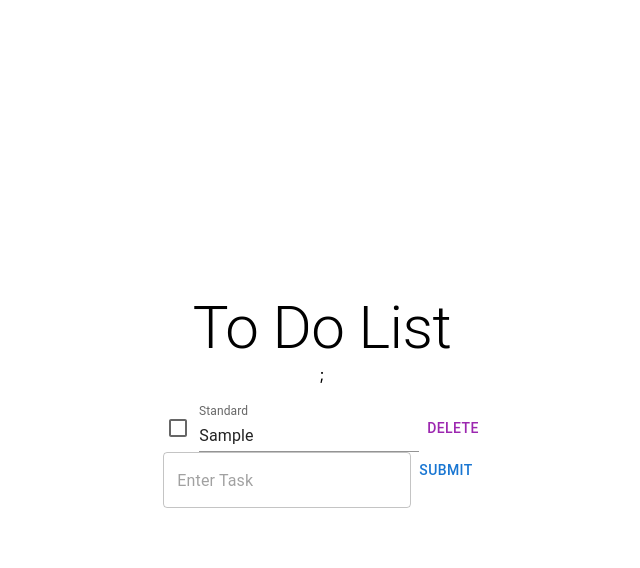
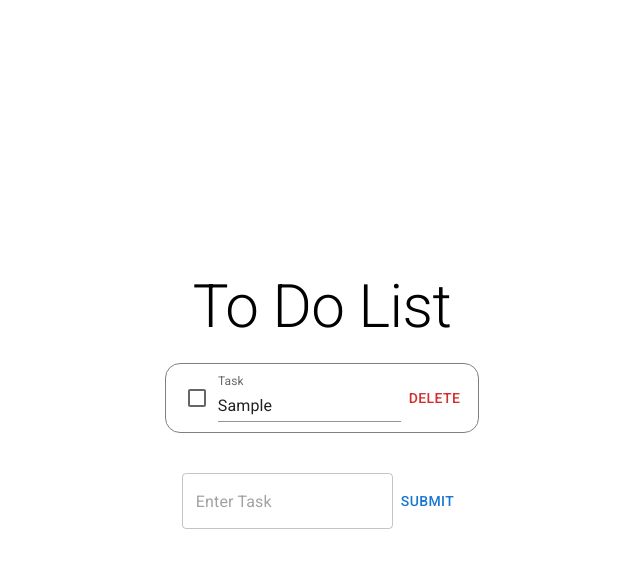
Before and after one commit to akhilesh-sivaganesan/react-todo, a React (Create React App) app: page / in a window 1280 px wide. Both pictures are taken after typing "Sample" into the empty fields and a click on the button "SUBMIT". Shown: the top 568 px of the page, without its empty margins (318-958 px from the left). Built offline with nearby package versions, Linux system fonts and the light colour scheme.

Commit message:
Styles changes 2: fixed checkbox color, delete button, spacing, and typography import

```diff
--- a/src/App.css
+++ b/src/App.css
@@ -1,9 +1,13 @@
 .task {
   display: flex;
   flex-direction: row;
-  align-items: left;
+  align-items: center;
+  justify-content: space-around;
   max-width: 500px;
-  margin-top: 20px;
+  border-radius: 15px;
+  margin: 20px;
+  border: 1px solid gray;
+  padding: 10px;
 }
 
 .col {
@@ -14,3 +18,14 @@
   width: 100vw;
   height: 100vh;
 }
+
+.task-group {
+  margin-bottom: 20px;
+}
+
+.row {
+  display: flex;
+  flex-direction: row;
+  align-items: center;
+  justify-content: space-between;
+}
--- a/src/App.js
+++ b/src/App.js
@@ -2,6 +2,11 @@ import React, {Component} from 'react';
 import TaskForm from './components/TaskForm.js';
 import Task from './components/Task.js';
 import Typography from "@mui/material/Typography";
+import '@fontsource/roboto/300.css';
+import '@fontsource/roboto/400.css';
+import '@fontsource/roboto/500.css';
+import '@fontsource/roboto/700.css';
+
 
 class App extends Component {
   constructor(props) {
@@ -65,10 +70,12 @@ class App extends Component {
     );
       return (
       <div class="col">
-          <Typography variant="h2" component="h2">
+          <Typography variant="h2" component="h1">
             To Do List
-          </Typography>;
+          </Typography>
+          <div class="task-group">
           {todoItems}
+          </div>
           <TaskForm parentCallback={this.handleCallback}/>
       </div>
     );
--- a/src/components/Task.js
+++ b/src/components/Task.js
@@ -25,9 +25,9 @@ class Task extends Component {
     render() {
         return (
             <div class="task">
-                <Checkbox onClick={this.handleStatusChange}/>
-                <TextField id="standard-basic" label="Standard" variant="standard" defaultValue={this.props.todoObj.taskName} onChange={this.handleTaskChange}/>
-                <Button color="secondary" onClick={this.handleDeletion}>Delete</Button>
+                <Checkbox color="success" onClick={this.handleStatusChange}/>
+                <TextField id="standard-basic" label="Task" variant="standard" defaultValue={this.props.todoObj.taskName} onChange={this.handleTaskChange}/>
+                <Button color="error" onClick={this.handleDeletion}>Delete</Button>
             </div>
         );
     }
--- a/src/components/TaskForm.js
+++ b/src/components/TaskForm.js
@@ -34,7 +34,7 @@ class TaskForm extends Component {
     render() {
         return (
             <div>
-                <form onSubmit={this.handleSubmit}>
+                <form class="row" onSubmit={this.handleSubmit}>
                     <TextField id="taskInput" type="text" placeholder="Enter Task" defaultValue={this.state.value} onChange={this.handleChange} />
                     <Button type="submit" value="Submit">Submit</Button>
                 </form>
```
Also changed, not shown: src/components/TaskList.js (deleted, +0 -18 lines).
